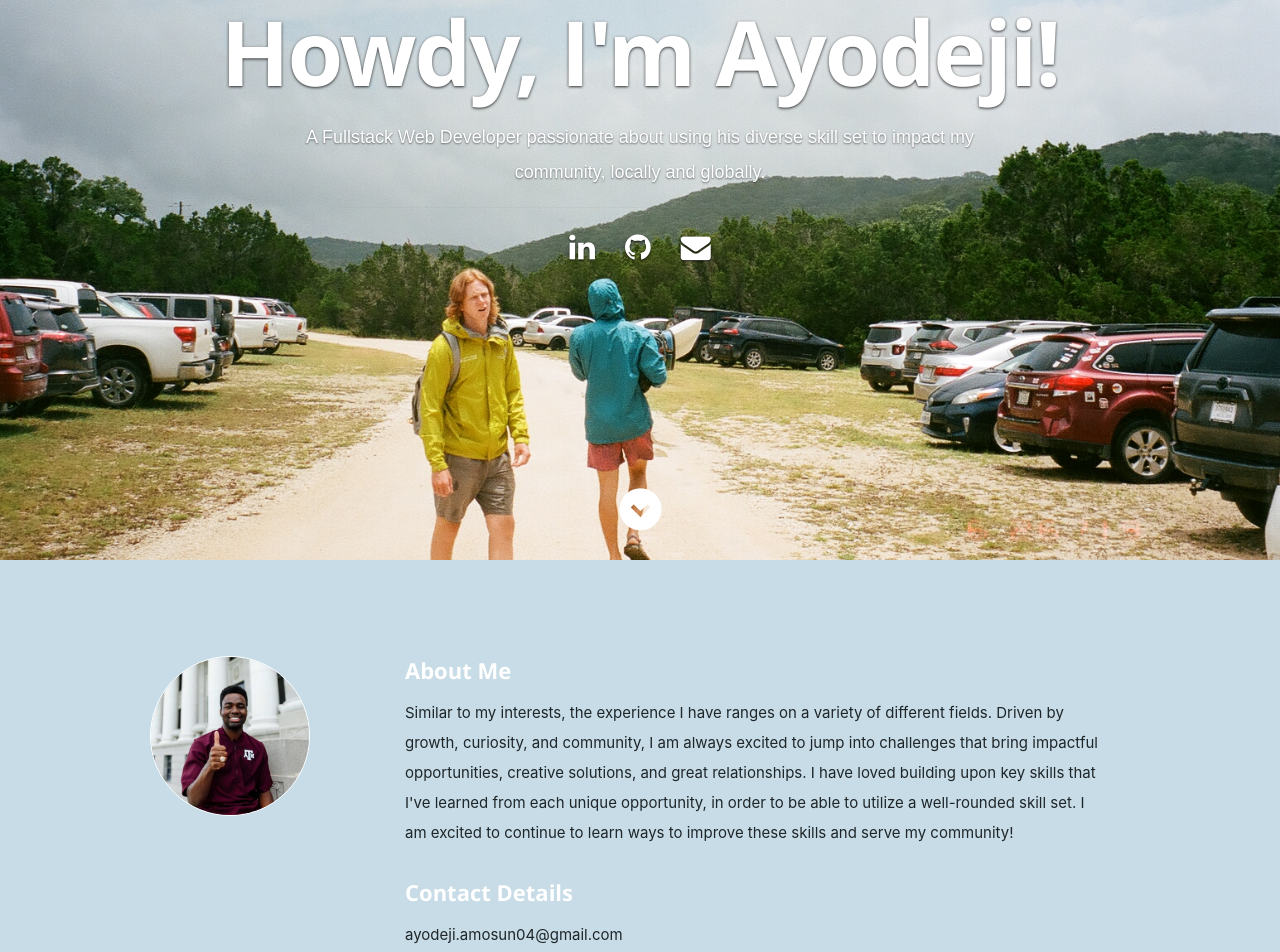
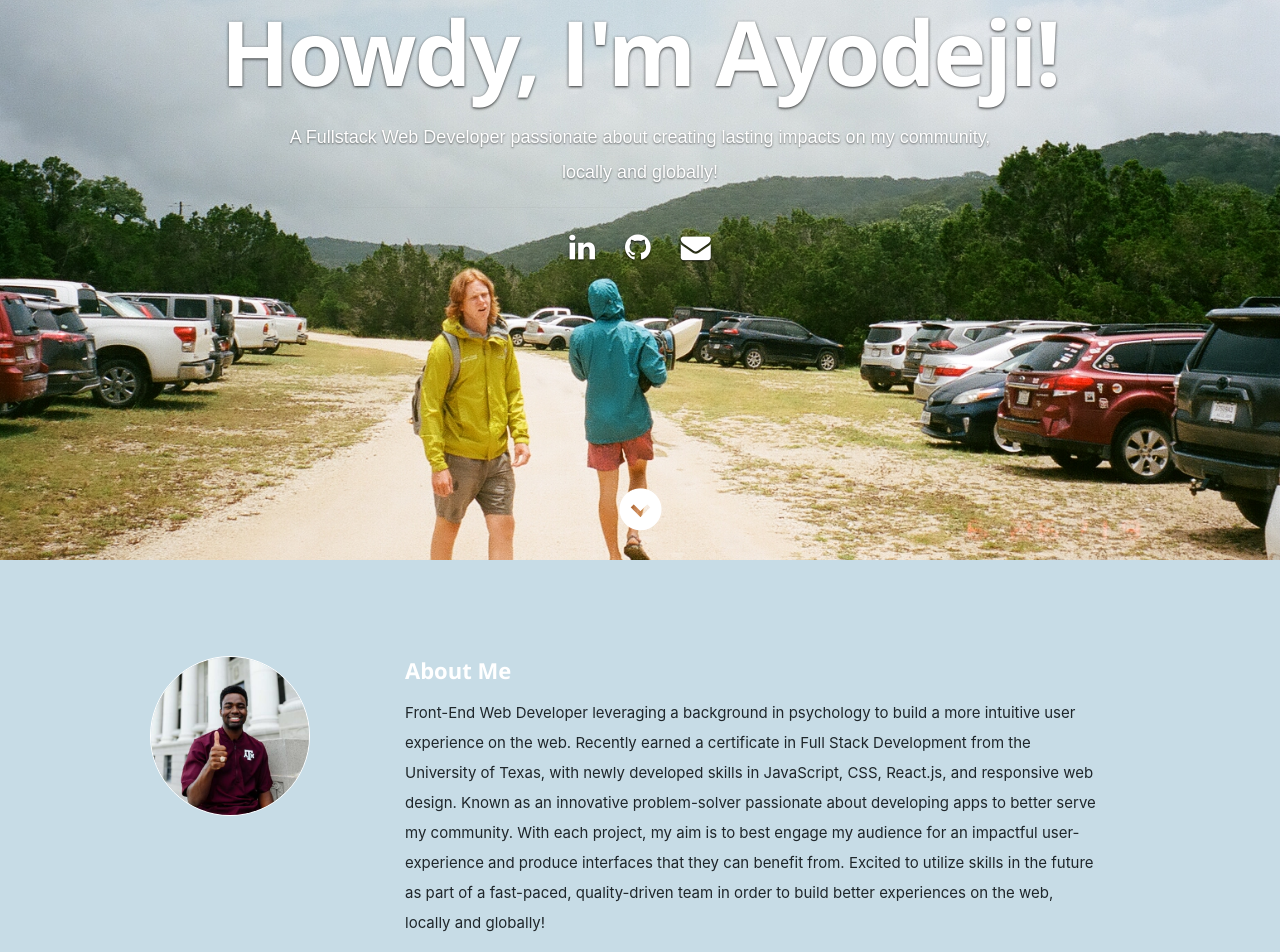
Before and after one commit to ayodejiamosun/React-Portfolio, a React (Create React App) app: page / in a window 1280 px wide. Shown: the part 240-1192 px from the top of the page. Built offline with nearby package versions, Linux system fonts and the light colour scheme.

Commit message:
updates!

```diff
--- a/src/components/Header.js
+++ b/src/components/Header.js
@@ -22,7 +22,7 @@ export default class Header extends Component {
          <div className="row banner">
             <div className="banner-text">
                <h1 className="responsive-headline">{resumeData.name}!</h1>
-               <h3 style={{color:'#fff', fontFamily:'sans-serif '}}>{resumeData.role}.{resumeData.roleDescription}
+               <h3 style={{color:'#fff', fontFamily:'sans-serif '}}>{resumeData.role} {resumeData.roleDescription}
                </h3>
                <hr/>
                <ul className="social">
--- a/src/resumeData.js
+++ b/src/resumeData.js
@@ -1,7 +1,7 @@
 let resumeData = {
     "imagebaseurl":"https://rbhatia46.github.io/",
     "name": "Howdy, I'm Ayodeji",
-    "role": "A Fullstack Web Developer passionate about using his diverse skill set to impact my community, locally and globally",
+    "role": "A Fullstack Web Developer passionate about creating lasting impacts on my community, locally and globally!",
     // "linkedinId":"Your LinkedIn Id",
     "socialLinks":[
         {
@@ -20,7 +20,7 @@ let resumeData = {
           "className":"fa fa-envelope"
         },
       ],
-    "aboutme":"Similar to my interests, the experience I have ranges on a variety of different fields. Driven by growth, curiosity, and community, I am always excited to jump into challenges that bring impactful opportunities, creative solutions, and great relationships. I have loved building upon key skills that I've learned from each unique opportunity, in order to be able to utilize a well-rounded skill set. I am excited to continue to learn ways to improve these skills and serve my community!",
+    "aboutme":"Front-End Web Developer leveraging a background in psychology to build a more intuitive user experience on the web. Recently earned a certificate in Full Stack Development from the University of Texas, with newly developed skills in JavaScript, CSS, React.js, and responsive web design. Known as an innovative problem-solver passionate about developing apps to better serve my community. With each project, my aim is to best engage my audience for an impactful user-experience and produce interfaces that they can benefit from. Excited to utilize skills in the future as part of a fast-paced, quality-driven team in order to build better experiences on the web, locally and globally!",
     "email":"ayodeji.amosun04@gmail.com",
     "number": "(469) 463-2152",
     "education":[
```
